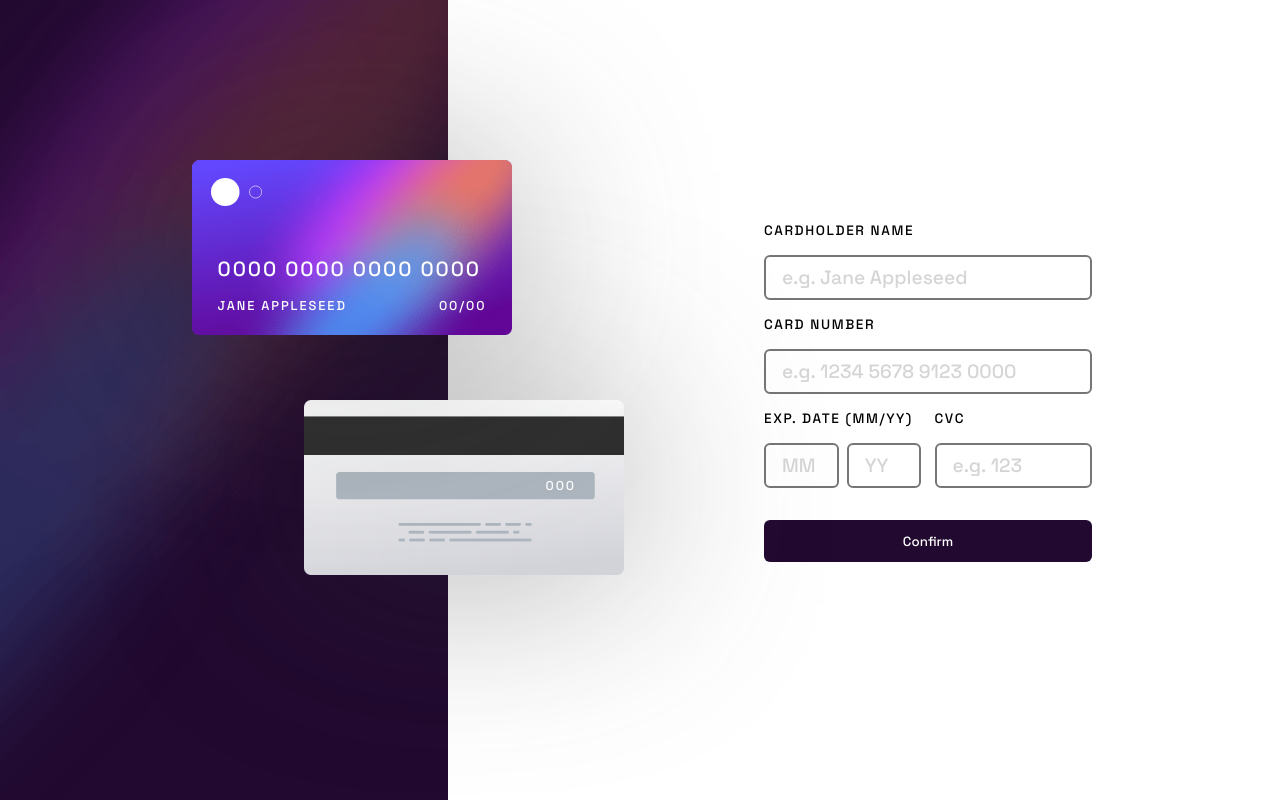
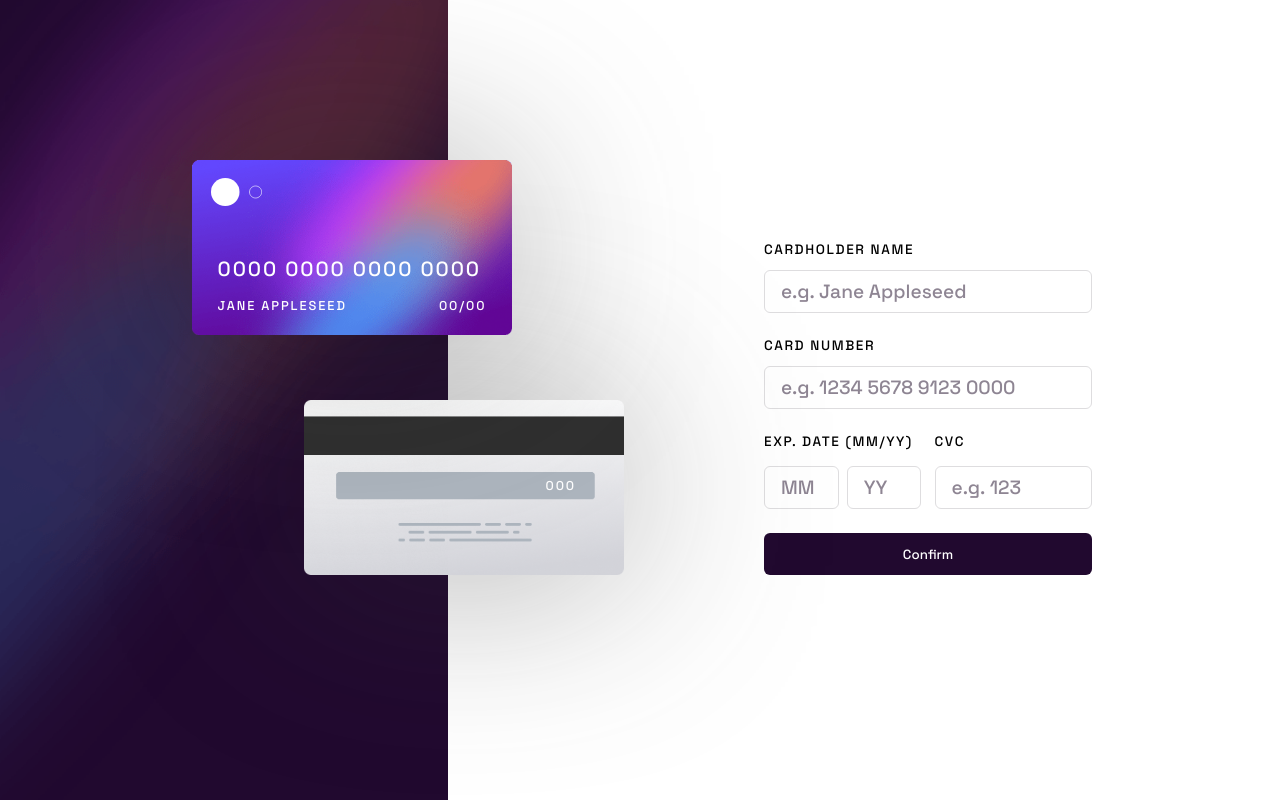
Before and after one commit to GordonNZ/FEMentor-cardform, a Next.js app: page / in a window 1280 px wide. Built offline with nearby package versions, Linux system fonts and the light colour scheme.

Commit message:
added active/error states and messages to input form

```diff
--- a/app/_components/form/form.tsx
+++ b/app/_components/form/form.tsx
@@ -1,3 +1,11 @@
+import { useState } from 'react';
+
+interface CardErrors {
+  cardName: string;
+  cardNumbers: string;
+  cardDate: string;
+  cardCode: string;
+}
 interface CardDetails {
   numbers: string;
   name: string;
@@ -11,6 +19,14 @@ interface FormProps {
 }
 
 export default function Form({ setCardDetails, cardDetails }: FormProps) {
+  const [validated, setValidated] = useState(false);
+  const [errors, setErrors] = useState<CardErrors>({
+    cardName: '',
+    cardNumbers: '',
+    cardDate: '',
+    cardCode: '',
+  });
+
   const validateName = (name: string) => {
     if (name === '') {
       setCardDetails({ ...cardDetails, name: 'Jane Appleseed' });
@@ -55,30 +71,57 @@ export default function Form({ setCardDetails, cardDetails }: FormProps) {
     setCardDetails({ ...cardDetails, name: e.target.value });
     if (validateName(e.target.value)) {
       console.log('pass');
+      setErrors({ ...errors, cardName: '' });
+    } else {
+      setErrors({ ...errors, cardName: 'Wrong format, must be 2 names' });
     }
   };
   const handleNumberInput = (e: React.ChangeEvent<HTMLInputElement>) => {
     setCardDetails({ ...cardDetails, numbers: e.target.value });
     if (validateNumbers(e.target.value)) {
       console.log('pass');
+      setErrors({ ...errors, cardNumbers: '' });
+    } else {
+      setErrors({ ...errors, cardNumbers: 'Wrong format, numbers only' });
     }
   };
   const handleMonthInput = (e: React.ChangeEvent<HTMLInputElement>) => {
     setCardDetails({ ...cardDetails, month: e.target.value });
     if (validateMonth(e.target.value)) {
       console.log('pass');
+      setErrors({ ...errors, cardDate: '' });
+    } else {
+      setErrors({
+        ...errors,
+        cardDate: 'Wrong format, must be 2 numbers and a valid month',
+      });
     }
   };
   const handleYearInput = (e: React.ChangeEvent<HTMLInputElement>) => {
     setCardDetails({ ...cardDetails, year: e.target.value });
     if (validateYear(e.target.value)) {
       console.log('pass');
+      setErrors({ ...errors, cardDate: '' });
+    } else {
+      setErrors({ ...errors, cardDate: 'Wrong format, must be 2 numbers' });
     }
   };
   const handleCVCInput = (e: React.ChangeEvent<HTMLInputElement>) => {
     setCardDetails({ ...cardDetails, code: e.target.value });
     if (validateCode(e.target.value)) {
       console.log('pass');
+      setErrors({ ...errors, cardCode: '' });
+    } else {
+      setErrors({ ...errors, cardCode: 'Wrong format, must be 3 numbers' });
+    }
+  };
+
+  const handleFormValidate = (e: React.MouseEvent<HTMLButtonElement>) => {
+    e.preventDefault();
+    if (validated) {
+      console.log('Form is filled in correctly, success screen');
+    } else {
+      console.log('Something in the form is wrong');
     }
   };
   return (
@@ -89,13 +132,18 @@ export default function Form({ setCardDetails, cardDetails }: FormProps) {
           placeholder='e.g. Jane Appleseed'
           type='text'
           onChange={handleNameInput}
+          className={errors.cardName ? 'input-error' : ''}
         ></input>
+        <span className='error'>{errors.cardName}</span>
+
         <label>Card Number</label>
         <input
           placeholder='e.g. 1234 5678 9123 0000'
           type='text'
           onChange={handleNumberInput}
+          className={errors.cardNumbers ? 'input-error' : ''}
         ></input>
+        <span className='error'>{errors.cardNumbers}</span>
         <div className='card-date-cvc-container'>
           <div className='card-date-container'>
             <label>Exp. Date (mm/yy)</label>
@@ -104,13 +152,16 @@ export default function Form({ setCardDetails, cardDetails }: FormProps) {
                 placeholder='MM'
                 type='text'
                 onChange={handleMonthInput}
+                className={errors.cardDate ? 'input-error' : ''}
               ></input>
               <input
                 placeholder='YY'
                 type='text'
                 onChange={handleYearInput}
+                className={errors.cardDate ? 'input-error' : ''}
               ></input>
             </div>
+            <span className='error'>{errors.cardDate}</span>
           </div>
           <div className='card-cvc-container'>
             <label>CVC</label>
@@ -118,10 +169,14 @@ export default function Form({ setCardDetails, cardDetails }: FormProps) {
               placeholder='e.g. 123 '
               type='text'
               onChange={handleCVCInput}
+              className={errors.cardCode ? 'input-error' : ''}
             ></input>
+            <span className='error'>{errors.cardCode}</span>
           </div>
         </div>
-        <button className='card-button'>Confirm</button>
+        <button className='card-button' onClick={handleFormValidate}>
+          Confirm
+        </button>
       </form>
     </section>
   );
--- a/app/home.css
+++ b/app/home.css
@@ -87,21 +87,29 @@
   flex-direction: column;
 }
 .card-form > * {
-  margin-bottom: 1rem;
+  /* margin-bottom: 0.5rem; */
 }
 .card-form label {
   text-transform: uppercase;
   letter-spacing: 0.1rem;
   font-size: 0.85rem;
+  margin: 1rem 0 0.75rem;
 }
 .card-form input {
   padding: 0.5rem 1rem;
   border-radius: 6px;
-  border-style: solid;
+  border: 1px solid var(--lightGrayishViolet);
   font-size: 1.2rem;
+  outline: none;
 }
 .card-form input::placeholder {
-  opacity: 0.3;
+  color: var(--darkGrayishViolet);
+}
+.card-form input:focus {
+  border: 1px solid hsl(278, 94%, 30%);
+}
+.card-form .input-error {
+  border: 1px solid var(--redError);
 }
 .card-date-cvc-container {
   display: flex;
@@ -136,6 +144,12 @@
   background-color: var(--veryDarkViolet);
   color: var(--white);
   cursor: pointer;
+}
+
+.card-form .error {
+  font-size: 0.8rem;
+  color: var(--redError);
+  margin-top: 0.5rem;
 }
 
 @media (min-width: 480px) {
```
